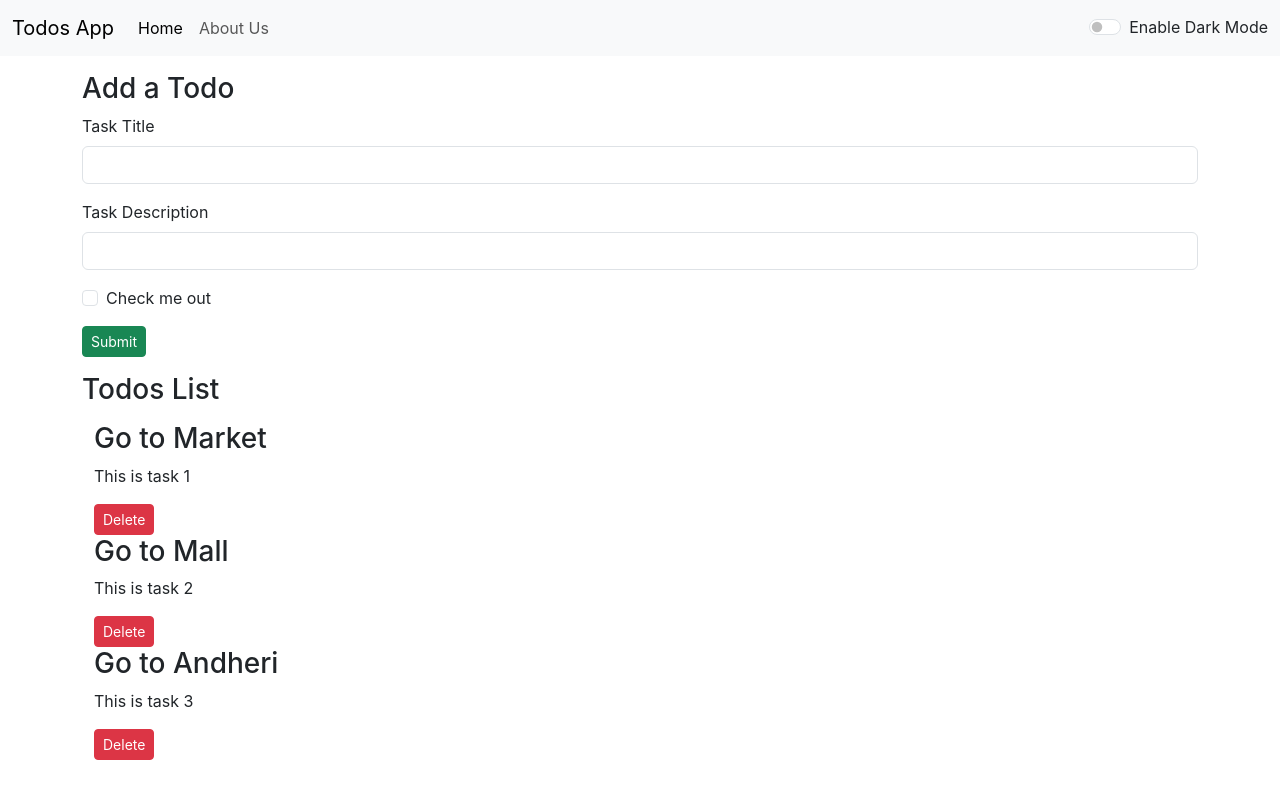
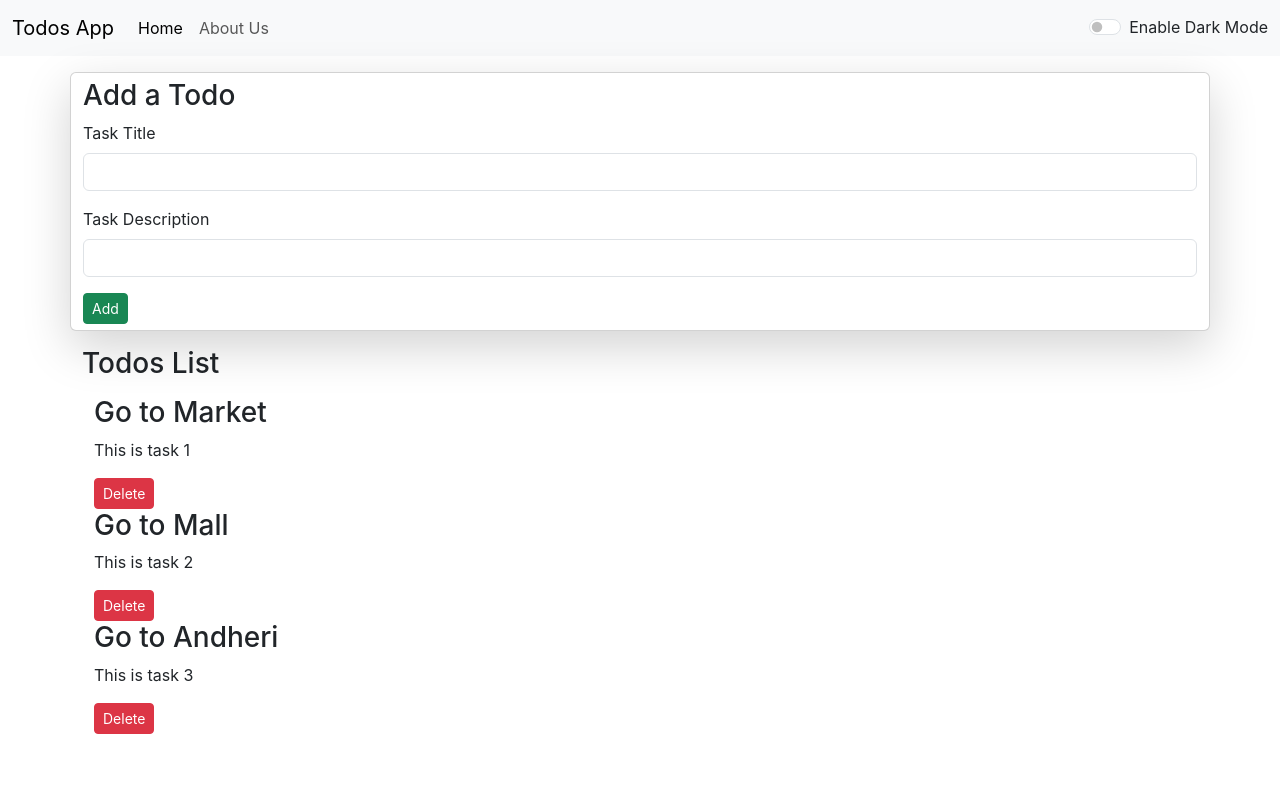
Before and after one commit to Furkansayyed/todo-app-react, a React (Create React App) app: page / in a window 1280 px wide. Built offline with nearby package versions, Linux system fonts and the light colour scheme.

Commit message:
taking user input from form

```diff
--- a/src/components/AddTodo.js
+++ b/src/components/AddTodo.js
@@ -1,23 +1,26 @@
 import React from 'react'
+import { useState } from 'react'
 
-export default function AddTodo() {
+export default function AddTodo(props) {
+    const [title, setTitle] = useState("");
+    const [desc, setdesc] = useState("");
+
+    const submit = () => {
+    }
     return (
-        <div className='container my-3'>
+        <div className='container my-3 form-control card shadow-lg'>
             <h3>Add a Todo</h3>
-            <form>
+            <form onSubmit={submit}>
                 <div className="mb-3">
-                    <label htmlFor="exampleInputEmail1" className="form-label">Task Title</label>
-                    <input type="email" className="form-control" id="exampleInputEmail1" aria-describedby="emailHelp" />
+                    <label htmlFor="task" className="form-label">Task Title</label>
+                    <input type="text" value={title} onChange={(e) => { setTitle(e.target.value) }} className="form-control" id="task" />
                 </div>
                 <div className="mb-3">
-                    <label htmlFor="exampleInputPassword1" className="form-label">Task Description</label>
-                    <input type="text" className="form-control" id="exampleInputPassword1" />
+                    <label htmlFor="desc" className="form-label">Task Description</label>
+                    <input type="text" value={desc} onChange={(e) => { setdesc(e.target.value) }} className="form-control" id="desc" />
                 </div>
-                <div className="mb-3 form-check">
-                    <input type="checkbox" className="form-check-input" id="exampleCheck1" />
-                        <label className="form-check-label" htmlFor="exampleCheck1">Check me out</label>
-                </div>
-                <button type="submit" className="btn btn-success btn-sm">Submit</button>
+
+                <button type="submit" className="btn btn-success btn-sm">Add</button>
             </form>
         </div>
     )
```
